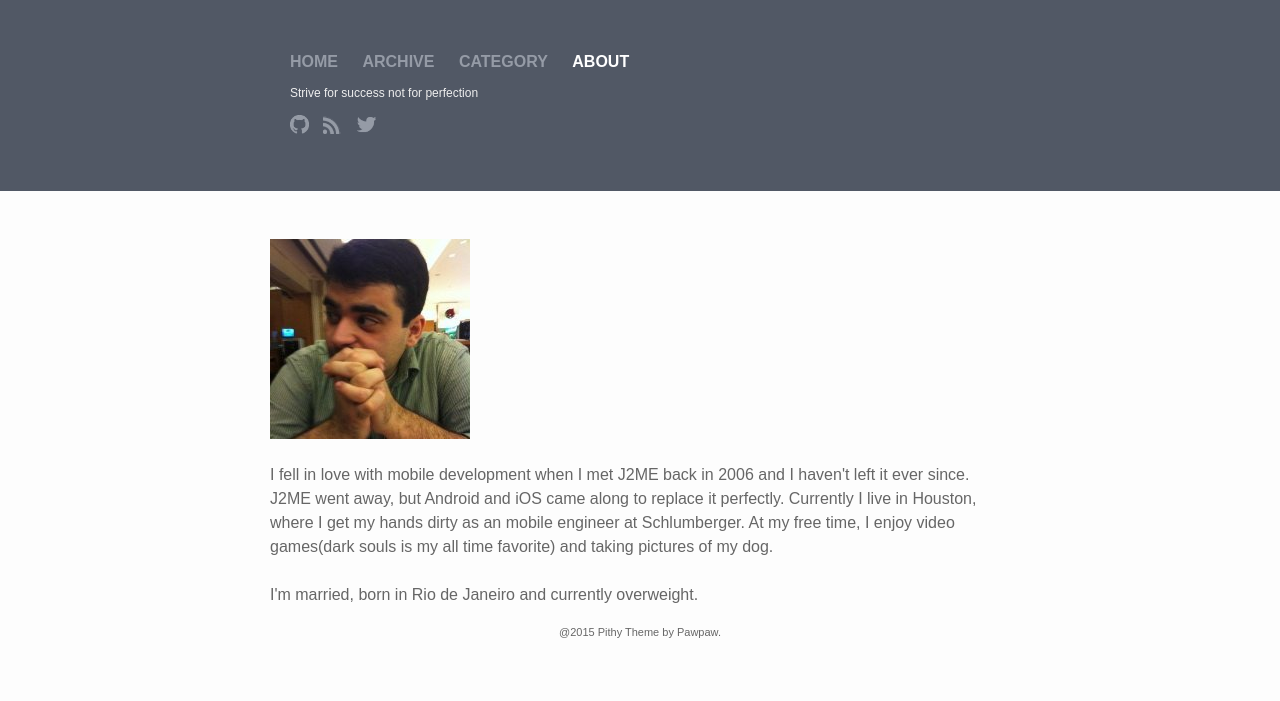
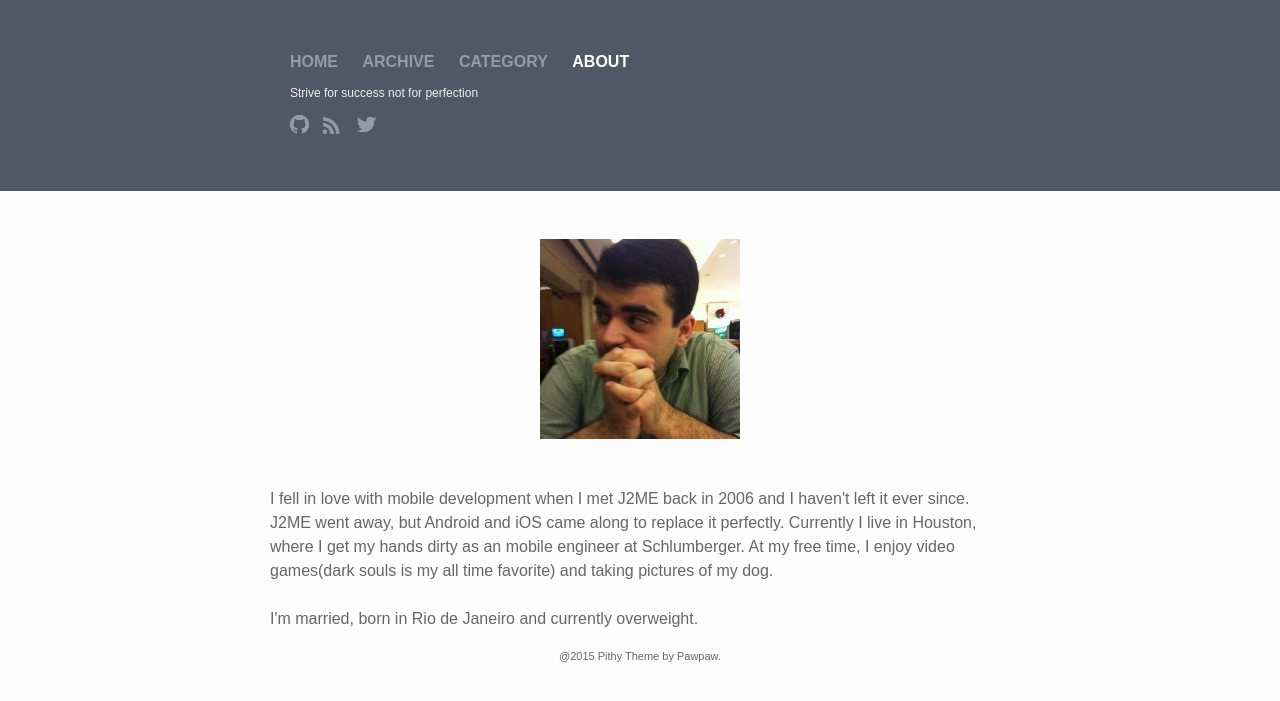
Before and after one commit to rochabr/rochabr.github.io, a Jekyll site: the page built from about.html, in a window 1280 px wide. Shown: the top 701 px of the page. Built offline with Jekyll 4.4.1, drawn with Linux system fonts in a browser that asks for light colours.

Commit message:
centering image

```diff
--- a/about.html
+++ b/about.html
@@ -4,7 +4,7 @@ layout: default
 
 <div class="about">
 <br>
-<img src="images/about_pic.jpg" align="middle">
+<center><img src="images/about_pic.jpg"></center>
 <br>
 <br>
 I fell in love with mobile development when I met J2ME back in 2006 and I haven't left it ever since. J2ME went away, but Android and iOS came along to replace it perfectly. Currently I live in Houston, where I get my hands dirty as an mobile engineer at Schlumberger. At my free time, I enjoy video games(dark souls is my all time favorite) and taking pictures of my dog.
```
Also changed, not shown: 2 other files.
